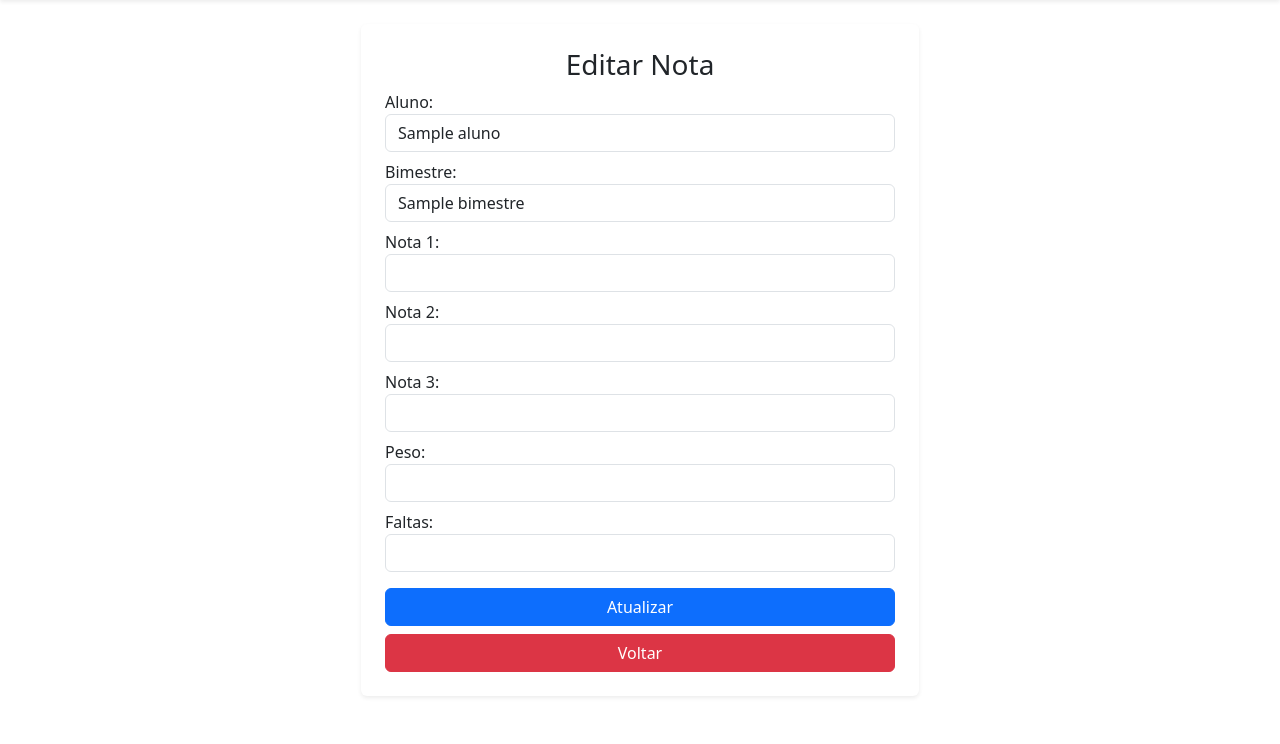
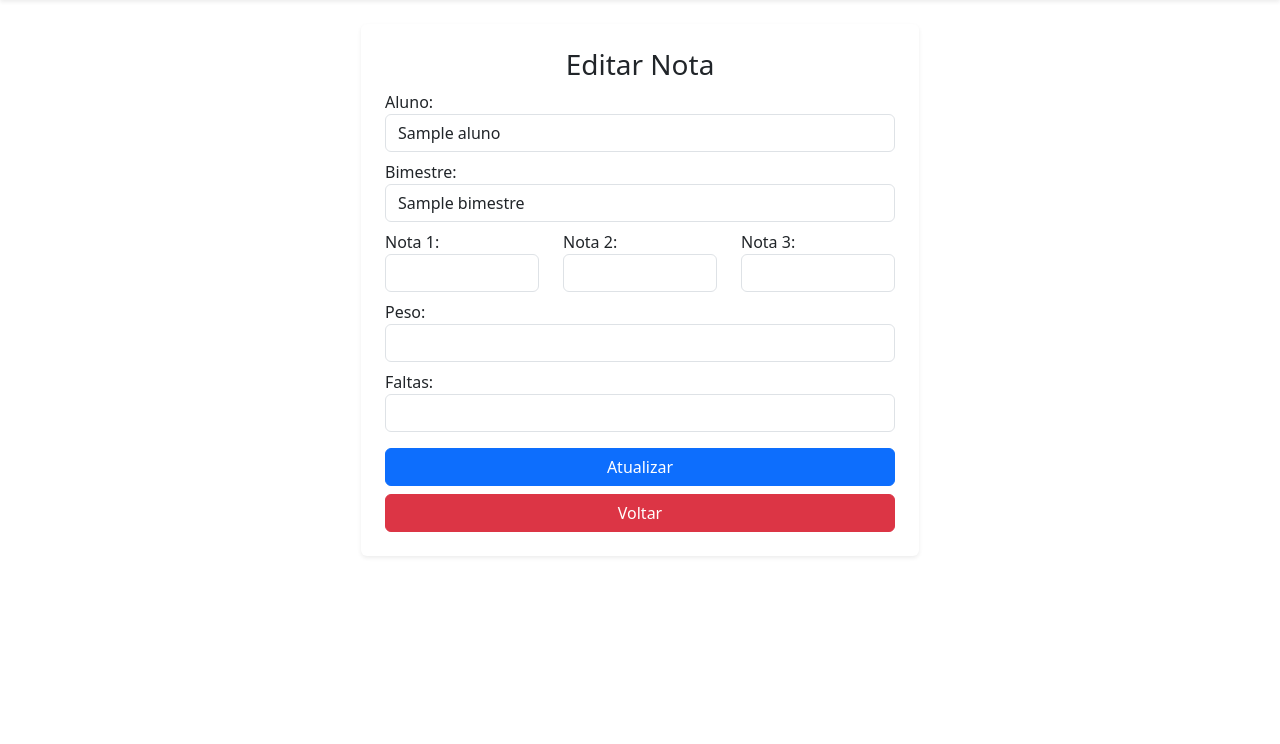
Before and after one commit to Emilly12321/Crud_simples, a PHP site: template View/notasEditar.php in a window 1280 px wide. Shown: the part 56-800 px from the top of the page. Run offline with PHP 8.4, Linux system fonts and the light colour scheme; the template is opened without the code that fills it: most values are stand-ins (such as "Sample title", 1, 10 or a date in 2020).

Commit message:
fix: formEditar

```diff
--- a/View/notasEditar.php
+++ b/View/notasEditar.php
@@ -31,14 +31,25 @@
             <label>Bimestre:</label>
             <input type="text" name="bimestre" value="<?= $nota['bimestre'] ?>" class="form-control mb-2">
 
-            <label>Nota 1:</label>
-            <input type="number" step="0.01" name="nota1" value="<?= $nota['nota1'] ?>" class="form-control mb-2">
 
-            <label>Nota 2:</label>
-            <input type="number" step="0.01" name="nota2" value="<?= $nota['nota2'] ?>" class="form-control mb-2">
+             <div class="row mb-2">
 
-            <label>Nota 3:</label>
-            <input type="number" step="0.01" name="nota3" value="<?= $nota['nota3'] ?>" class="form-control mb-2">
+                <div class="col-md-4">
+                    <label>Nota 1:</label>
+                    <input type="number" step="0.01" name="nota1" value="<?= $nota['nota1'] ?>" class="form-control">
+                </div>
+
+                <div class="col-md-4">
+                    <label>Nota 2:</label>
+                    <input type="number" step="0.01" name="nota2" value="<?= $nota['nota2'] ?>" class="form-control">
+                </div>
+
+                <div class="col-md-4">
+                    <label>Nota 3:</label>
+                    <input type="number" step="0.01" name="nota3"  value="<?= $nota['nota3'] ?>" class="form-control">
+                </div>
+
+            </div>
 
             <label>Peso:</label>
             <input type="number" step="0.01" name="peso" value="<?= $nota['peso'] ?>" class="form-control mb-2">
```
